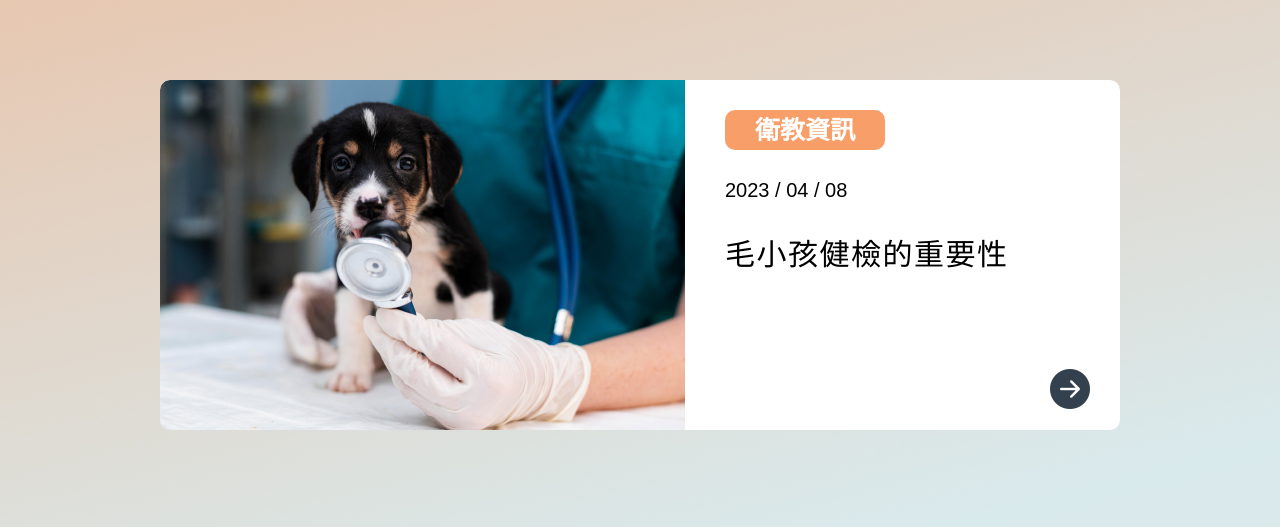
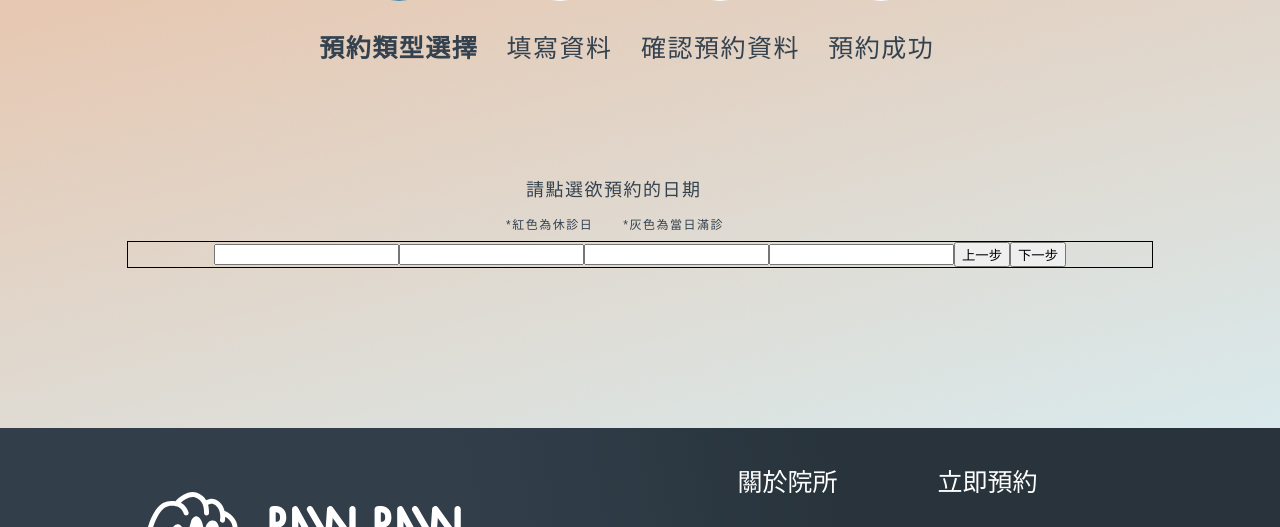
Before and after one commit to lkhy0598/THD101_NO1, a PHP site: page /reserve.html in a window 1280 px wide. Shown: the part 1844-2371 px from the top of the page. Run offline with PHP 8.4, Linux system fonts and the light colour scheme; style sheets or scripts are compiled from the project's sources.

Commit message:
更新預約頁面

```diff
--- a/reserve.html
+++ b/reserve.html
@@ -9,7 +9,7 @@
   <title>線上預約 - 波波動物醫院</title>
 </head>
 
-<body>
+<body class="RESERVE">
   <!-- =====appointment門診時間及預約======== -->
 
   <div class="APPOINTMENT">
@@ -54,6 +54,7 @@
   <!-- =================================MASTER_VISION====================================== -->
   <section class="CAROUSEL">
     <div class="MASTER_VISION"><img src="img/HEADER-TOP.png" alt="" /></div>
+    <div class="DOT"></div>
   </section>
 
   <!-- ============================================================================= -->
@@ -62,7 +63,7 @@
   <section class="BACKGROUND">
     <!-- ==========預約頁面共用資訊========== -->
 
-    <section class="WRAPPER BIG_TITLE">
+    <section class="WRAPPER BIG_TITLE RESERVE_INFO">
       <div class="BREAD">首頁 / 線上預約</div>
       <div class="FIRSTTIME_INFO">
         <h1>對於初診患者</h1>
@@ -89,177 +90,58 @@
         </ul>
         <p>如果您通過線上預約或電話，我們可以順利地為您提供指導。<br>
           如果您不確定，可以直接來訪。</p>
-        <p>預約專線 : 02-3322-2777 </p>
+        <p class="CALL"> <i class="bi bi-telephone"></i> 預約專線 : 02-3322-2777 </p>
+      </div>
 
-        <div class="RESERVE_CIRCLE-S"></div>
-        <div class="RESERVE_CIRCLE-S"></div>
-        <div class="RESERVE_CIRCLE-S"></div>
-        <div class="RESERVE_CIRCLE-S"></div>
+      <!-------  預約步驟 ------->
+      <section class="RESERVE_STEPAREA">
+        <section class="RESERVE_ARC" id="ARCONE">
+          <div class="ARC_TITLE">1</div>
+          <p>預約類型選擇</p>
+        </section>
+        <section class="RESERVE_ARC" id="ARCTWO">
+          <div class="ARC_TITLE">2</div>
+          <p>填寫資料</p>
+        </section>
+        <section class="RESERVE_ARC" id="ARCTHREE">
+          <div class="ARC_TITLE">3</div>
+          <p>確認預約資料</p>
+        </section>
+        <section class="RESERVE_ARC" id="ARCFOUR">
+          <div class="ARC_TITLE">4</div>
+          <p>預約成功</p>
+        </section>
+      </section>
+    </section>
+
+    <!-- ========月曆區塊======== -->
+
+    <section class="CALENDAR">
+      <div class="CALENDAR_INFO">
+        <p>請點選欲預約的日期</p>
+        <div class="CALENDAR_COLOR_INFO">
+          <p>*紅色為休診日</p>
+          <p>*灰色為當日滿診</p>
+        </div>
       </div>
 
     </section>
 
-    <!-- ========MAIN======== -->
 
-    <!-- 看診進度 -->
-    <div class="WRAPPER">
+    <!-- ========表單區塊======== -->
 
-    </div>
+    <section class="RESERVE_FORM1">
+      <input type="text"> <input type="text">
+      <input type="text"><input type="text">
 
-
-    <!-- ================== 資訊導覽 TITLE ===============-->
-
-    <section class="BIG_TITLE WRAPPER">
-      <section class="BIG_TITLE_IMG">
-        <h1>資訊導覽</h1>
-        <p class="EN">Information</p>
-      </section>
-    </section>
-
-    <!-- ========MAIN======== -->
-    <!-- 資訊導覽 -->
-
-
-    <div class="WRAPPER">
-      <ul class="INFORMATION_CARD">
-        <li class="CARD_BODY">
-          <div class="CARD_LEFT">
-            <img src="img/index/INDEX_CARD1.jpg" alt="">
-          </div>
-          <div class="CARD_RIGHT">
-            <div class="CARD_TITLE">最新消息</div>
-            <div class="CARD_DATE">2023 / 04 / 13</div>
-            <h3 class="CARD_CONTENT">COVID-19 毛孩家長就診須知！保護你我不憂慮</h3>
-            <i class="bi bi-arrow-right-circle-fill ALLOW"></i>
-          </div>
-        </li>
-
-        <li class="CARD_BODY">
-          <div class="CARD_LEFT">
-            <img src="img/index/INDEX_CARD2.jpg" alt="">
-          </div>
-          <div class="CARD_RIGHT">
-            <div class="CARD_TITLE">衛教資訊</div>
-            <div class="CARD_DATE">2023 / 04 / 08</div>
-            <h3 class="CARD_CONTENT">毛小孩健檢的重要性</h3>
-            <i class="bi bi-arrow-right-circle-fill ALLOW"></i>
-          </div>
-        </li>
-
-        <li class="CARD_BODY">
-          <div class="CARD_LEFT">
-            <img src="img/index/INDEX_CARD3.jpg" alt="">
-          </div>
-          <div class="CARD_RIGHT">
-            <div class="CARD_TITLE">衛教資訊</div>
-            <div class="CARD_DATE">2023 / 04 / 01</div>
-            <h3 class="CARD_CONTENT">別讓你的毛小孩吃錯東西 - 腸胃異物</h3>
-            <i class="bi bi-arrow-right-circle-fill ALLOW"></i>
-          </div>
-        </li>
-
-
-      </ul>
-      <div class="BTN_WRAAPER">
-        <button class="BTN">查看更多</button>
-      </div>
-
-    </div>
-
-
-    <!-- ================== 服務項目 TITLE ===============-->
-
-    <section class="BIG_TITLE WRAPPER">
-      <section class="BIG_TITLE_IMG">
-        <h1>服務項目</h1>
-        <p class="EN">Services</p>
-      </section>
+      <button>上一步</button>
+      <button>下一步</button>
     </section>
 
 
-    <!-- ========MAIN======== -->
-    <!-- 服務項目 -->
 
-
-    <div class="WRAPPER">
-      <ul class="Services_UL">
-        <li class="Services_ITEM">
-          <img src="/img/index/Vaccines.jpg" alt="">
-          <h3>預防針</h3>
-          <p class="BREAD">Pet Vaccines</p>
-        </li>
-
-        <li class="Services_ITEM">
-          <img src="/img/index/Health_Checks.jpg" alt="">
-          <h3>健康檢查</h3>
-          <p class="BREAD">Pet Health Checks</p>
-        </li>
-
-        <li class="Services_ITEM">
-          <img src="/img/index/Hotel.jpg" alt="">
-          <h3>住宿</h3>
-          <p class="BREAD">Pet Hotel</p>
-        </li>
-
-        <li class="Services_ITEM">
-          <img src="/img/index/Communication.jpg" alt="">
-          <h3>寵物溝通</h3>
-          <p class="BREAD">Communication</p>
-        </li>
-
-
-      </ul>
-    </div>
-
-    <!-- ================== 醫院特色 TITLE ===============-->
-
-    <section class="BIG_TITLE WRAPPER">
-      <section class="BIG_TITLE_IMG">
-        <h1>醫院特色</h1>
-        <p class="EN">Feature</p>
-      </section>
-    </section>
-
-
-    <!-- ========MAIN======== -->
-    <!-- 醫院特色 -->
-
-
-    <div class="WRAPPER">
-      <div class="FEATURE_WRAPPER">
-        <ul class="FEATURE_LEFT">
-          <li class="FEATURE_ITEM">
-            <div class="ARC_TITLE">1</div>
-            <p>方便快速地預約、查詢及管理寵物就診，節省等候時間，並提供隨時掌握的醫療進度和服務評價，增進客戶與醫院之間的互動與信任。</p>
-          </li>
-
-          <li class="FEATURE_ITEM">
-            <div class="ARC_TITLE">2</div>
-            <p>寵物溝通師Ella擁有世界級寵物溝通證照，擅長與寵物以通靈方式做溝通。</p>
-          </li>
-
-          <li class="FEATURE_ITEM">
-            <div class="ARC_TITLE">3</div>
-            <p>中西合併，精通多種動物疾病的診斷與治療，不只注重病因探究、預防醫學，以及提供全方位的寵物健康管理建議。</p>
-          </li>
-
-          <li class="FEATURE_ITEM">
-            <div class="ARC_TITLE">4 </div>
-            <p>我們提供每隻寵物獨立的空間，並設有監視器方便飼主隨時觀看寵物動態，力求達成寵物開心、飼主放心的住宿環境。</p>
-          </li>
-
-
-
-        </ul>
-
-        <div class="FEATURE_RIGHT">
-          <img src="/img/index/FEATURE.jpg" alt="">
-        </div>
-      </div>
-
-    </div>
-
-
+    <!-- TOP按鈕 -->
+    <button id="js-top" class="TOP_BTN"></button>
   </section>
   <footer>
     <div class="FOOTER_LOGO">
--- a/sass/page/_reserve.scss
+++ b/sass/page/_reserve.scss
@@ -1,17 +1,76 @@
-//預約頁面共用內容——對初診患者資訊區塊
-.BIG_TITLE::after {
-    // display: none;
+.RESERVE {
+    .CAROUSEL{
+        position: relative;
+    }
+    .DOT{
+        position: absolute;
+        width: 200px;
+        height: 200px;
+        right: 30px;
+        bottom: 40px;
+        z-index: 10;
+
+    }
+
+    .BACKGROUND>.BIG_TITLE::after {
+        display: none;
+    }
+
+    //-----預約頁面共用內容——對初診患者資訊區塊-----//
+    .RESERVE_INFO {
+        overflow: hidden;
+        padding-bottom: 170px;
+    }
+
+    .RESERVE_INFO>.BREAD {
+        margin-top: 45px;
+        margin-bottom: 50px;
     }
 
     .FIRSTTIME_INFO {
-    border: 2px solid red;
-    align-items: center;
+        display: flex;
+        align-content: center;
+        flex-wrap: wrap;
         justify-content: center;
+    }
+
+    .FIRSTTIME_INFO>h1::before {
+        background-color: #34424F;
+        width: 400px;
+        height: 2px;
+        content: "";
+        box-sizing: border-box;
+        display: block;
+        position: absolute;
+        top: 20px;
+        left: 150px;
+    }
+
+    .FIRSTTIME_INFO>h1 {
+        color: #34424F;
+        width: 1440px;
+        position: relative;
+        text-align: center;
+        margin-bottom: 80px;
+    }
+
+    .FIRSTTIME_INFO>h1::after {
+        background-color: #34424F;
+        width: 400px;
+        height: 2px;
+        content: "";
+        box-sizing: border-box;
+        display: block;
+        position: absolute;
+        top: 20px;
+        right: 150px;
     }
 
     .RESERVE_TYPE_UL {
         display: flex;
-
+        width: 77%;
+        justify-content: space-between;
+        margin-bottom: 85px;
     }
 
     .TITLE_NO {
@@ -32,3 +91,119 @@
         justify-content: center;
         line-height: 250px;
     }
+
+    .FIRSTTIME_INFO>p {
+        color: #34424F;
+        text-align: center;
+        line-height: 1.6;
+        width: 100%;
+        margin-bottom: 20px;
+    }
+
+    .FIRSTTIME_INFO .CALL {
+        font-weight: 700;
+    }
+    //----- 預約步驟區塊 -----//
+    .RESERVE_STEPAREA {
+        color: #34424F;
+        margin: 0 auto;
+        display: flex;
+        width: 67%;
+        justify-content: space-between;
+        margin-top: 100px;
+    }
+
+    .RESERVE_ARC {
+        position: relative;
+        flex-grow: 1;
+        display: flex;
+        justify-content:center;
+    }
+
+    .RESERVE_ARC>.ARC_TITLE {
+        color: #428AA9;
+        background-color: #fff;
+    }
+
+    .RESERVE_ARC>p {
+        position: absolute;
+        bottom: -60px;
+    }
+
+    .RESERVE_ARC::before {
+        background-color: #FFF;
+        width: 100px;
+        height: 6px;
+        content: "";
+        box-sizing: border-box;
+        display: block;
+        position: absolute;
+        top: 35px;
+        left: 0px;
+    }
+
+    .RESERVE_ARC::after {
+        background-color: #FFF;
+        width: 100px;
+        height: 6px;
+        content: "";
+        box-sizing: border-box;
+        display: block;
+        position: absolute;
+        top: 35px;
+        right: 0px;
+    }
+
+    #ARCONE::before {
+        display: none;
+    }
+
+    #ARCFOUR::after {
+        display: none;
+    }
+
+    #ARCONE>.ARC_TITLE {
+        background-color: #428AA9;
+        color: #FFF;
+        z-index: 10;
+    }
+
+    #ARCONE>p {
+        font-weight: bold;
+    }
+
+    //----- 月曆區塊 -----//
+    .CALENDAR {
+        display: flex;
+        align-items: center;
+        justify-content: center;
+    }
+
+    .CALENDAR_INFO p {
+        font-size: 18px;
+        color: #34424F;
+        margin: 10px;
+    }
+
+    .CALENDAR_COLOR_INFO {
+        width: 100%;
+        display: flex;
+        align-items: center;
+        justify-content: center;
+    }
+    .CALENDAR_COLOR_INFO p {
+        font-size: 12px;
+        margin-left: -10px;
+        margin-right: 40px;
+    }
+
+    //----- 表單區塊 -----//
+    .RESERVE_FORM1 {
+        border: 1px solid;
+        margin: 0 auto;
+        width: 80%;
+        display: flex;
+        align-items: center;
+        justify-content: center;
+    }
+}
```
Also changed, not shown: sass/page/_index.scss (line endings or trailing spaces). Lines whose indentation alone changed are shown as unchanged.
